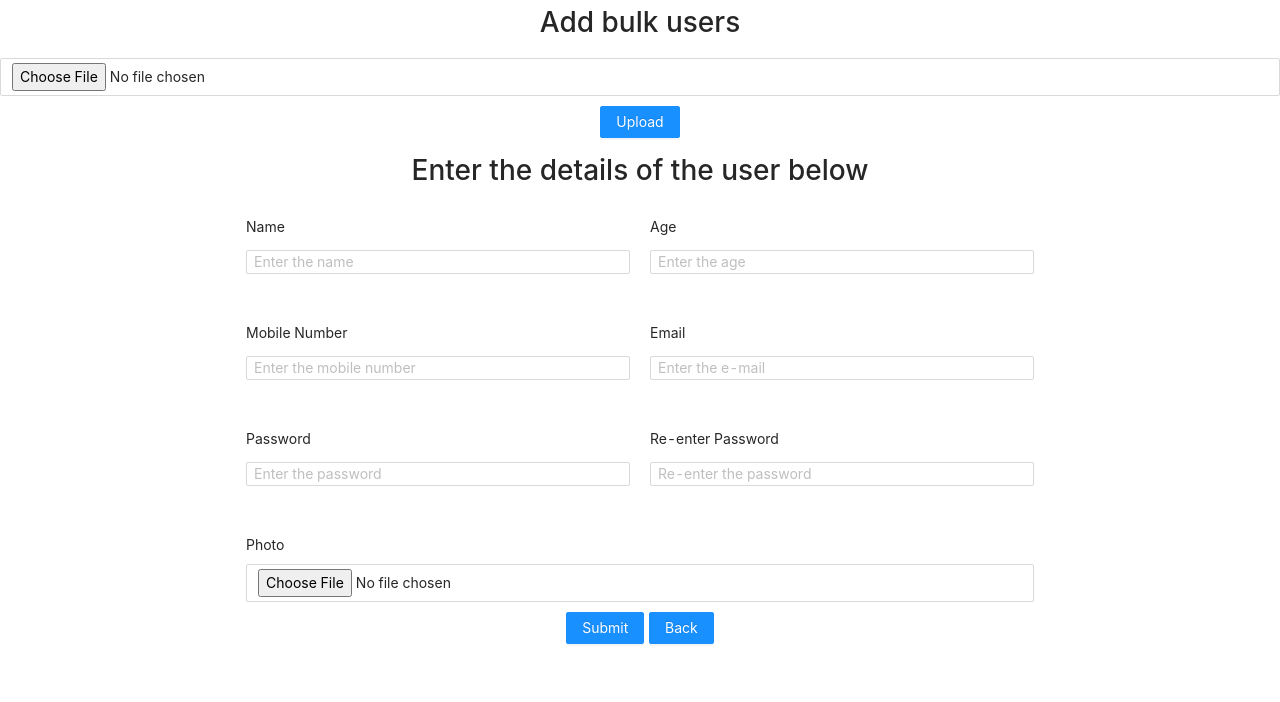
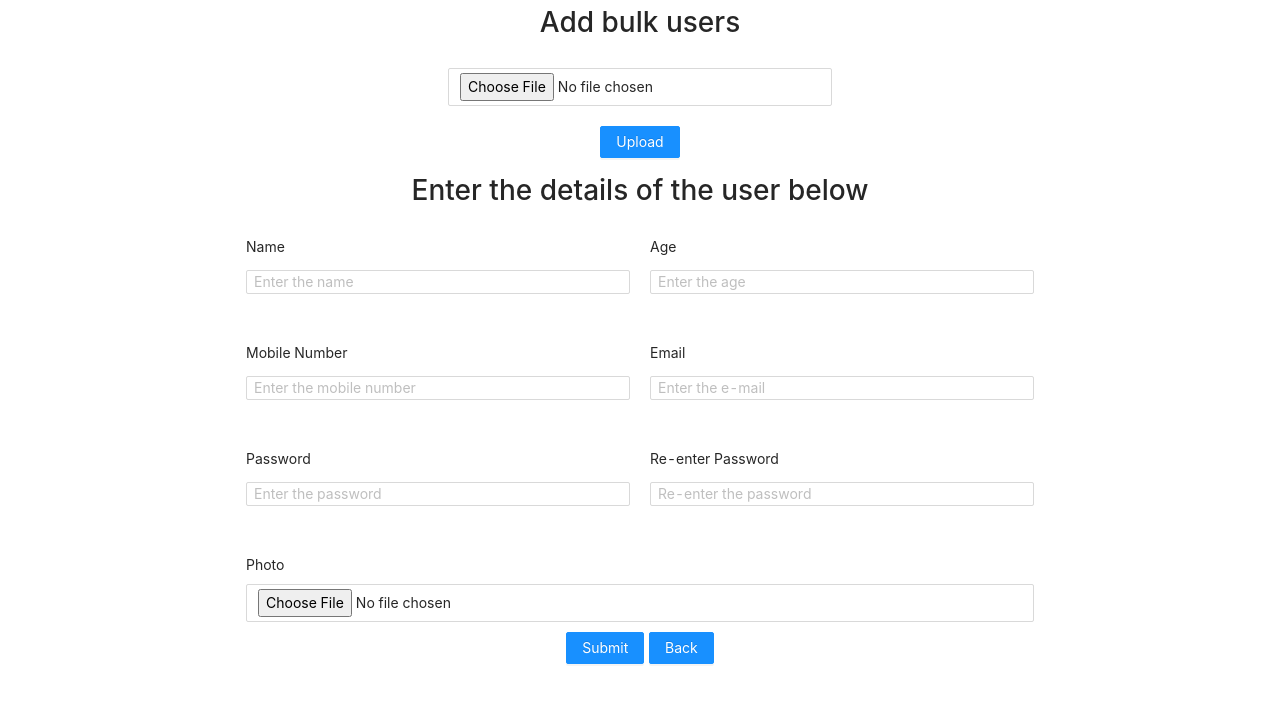
Before and after one commit to bhargavpolina1/user-mgmt, a React (Create React App) app: page /admin/adduser in a window 1280 px wide. Shown: the top 702 px of the page. Built offline with nearby package versions, Linux system fonts and the light colour scheme.

Commit message:
Add feature to disable the upload button on upload

```diff
--- a/src/components/addUser.js
+++ b/src/components/addUser.js
@@ -72,7 +72,8 @@ const headers =[
       errorInBulkUpload:false,
       bulkUploadSuccess:"",
       bulkUploadFileTypeError:"",
-      successfulUsers:0
+      successfulUsers:0,
+      addBulkDisabled:false
 
     }
   obtainedJson = "";
@@ -345,21 +346,18 @@ const headers =[
               csvDetails:csvReport,
               errorInBulkUpload:true,
               bulkUploadSuccess:"",
+              addBulkDisabled:true,
               bulkUploadError:`Error in details of ${csvReport.data.length} user(s). Correct and retry`
             })
-
           }else{
             this.setState({
               csvDetails:[],
               errorInBulkUpload:false,
               bulkUploadSuccess:`${this.state.successfulUsers} user(s) added successfully.`,
-              bulkUploadError:""
-
+              bulkUploadError:"",
+              addBulkDisabled:true
             })
-
           }
-
-
         })
       }
           }
@@ -379,9 +377,9 @@ const headers =[
             <div>
             <h1>Add bulk users</h1>
           <div>
-            <Input type="file" onChange={this.handleFiles} size="medium"/>
+            <Input type="file" style = {{margin:"10px",width:"30vw"}} onChange={this.handleFiles} size="medium"/>
             <p style ={{color:"red",marginBottom:"0"}}>{this.state.bulkUploadFileTypeError}</p>
-            <Button type='primary' onClick = {this.postData} style={{margin:"10px"}}>Upload</Button>
+            <Button type='primary' disabled ={this.state.addBulkDisabled} onClick = {this.postData} style={{margin:"10px"}}>Upload</Button>
             {this.state.errorInBulkUpload?<Button style={{margin:"10px"}} type = 'primary'><CSVLink {...this.state.csvDetails}>Click to download the users with errors</CSVLink></Button>:null}
             <p style ={{color:"green",marginBottom:"0"}}>{this.state.bulkUploadSuccess}</p>
             <p style ={{color:"red",marginBottom:"0"}}>{this.state.bulkUploadError}</p>
```
